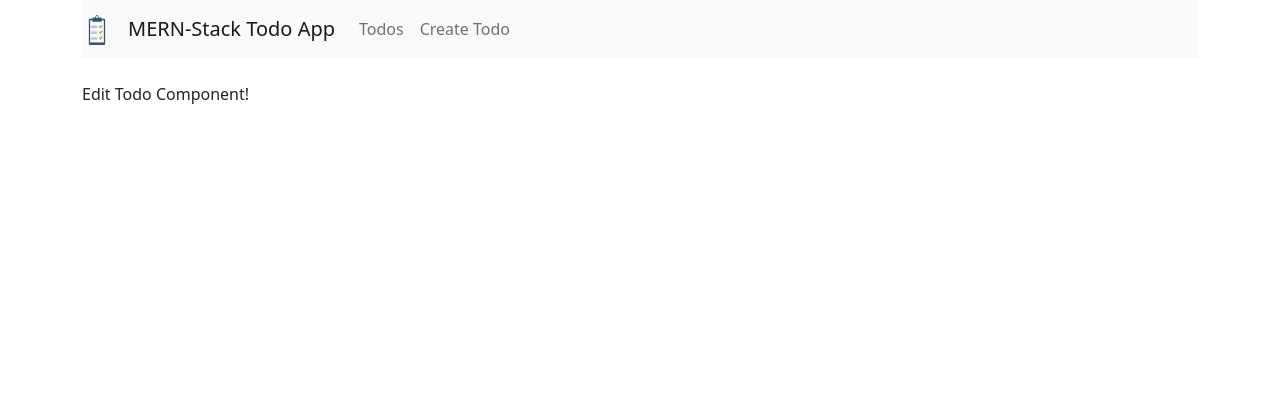
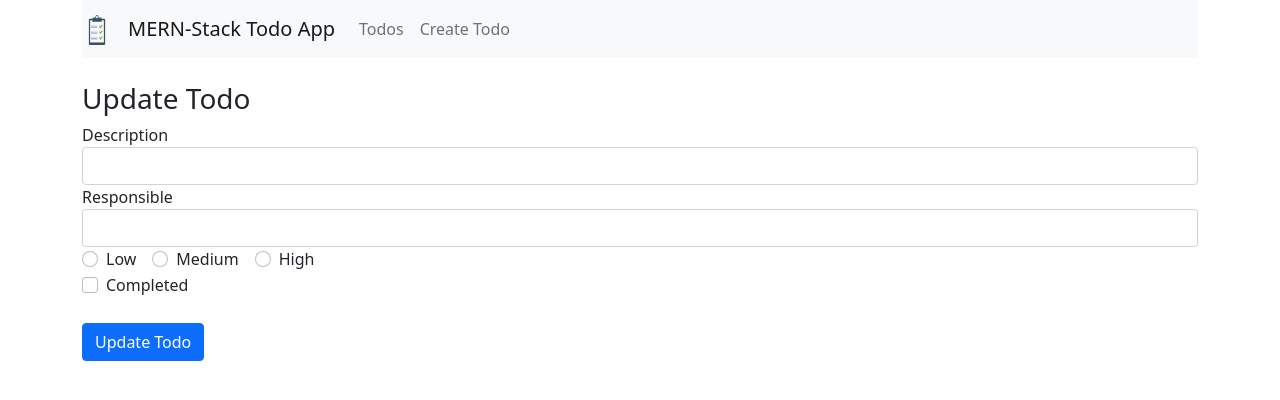
Before and after one commit to ANSummers/mern-todo, a React (Create React App) app: page /edit/1 in a window 1280 px wide. Shown: the top 400 px of the page. Built offline with nearby package versions, Linux system fonts and the light colour scheme; no server answers.

Commit message:
added logic for editing. Functionality complete

```diff
--- a/src/components/edit-todo.component.js
+++ b/src/components/edit-todo.component.js
@@ -1,9 +1,154 @@
 import React, {Component} from 'react';
+import axios from 'axios';
 export default class EditTodo extends Component {
+
+    constructor(props) {
+        super(props);
+
+        this.onChangeToDoDescription = this.onChangeToDoDescription.bind(this);
+        this.onChangeToDoResponsible = this.onChangeToDoResponsible.bind(this);
+        this.onChangeTodoPriority = this.onChangeTodoPriority.bind(this);
+        this.onChangeTodoCompleted = this.onChangeTodoCompleted.bind(this);
+        this.onSubmit = this.onSubmit.bind(this);
+
+        this.state = {
+            todo_description: '',
+            todo_responsible: '',
+            todo_priority: '',
+            todo_completed: false
+        }
+    }
+
+    componentDidMount() {
+        axios.get('http://localhost:4000/todos/'+this.props.match.params.id)
+            .then(response => {
+                this.setState({
+                    todo_description: response.data.todo_description,
+                    todo_responsible: response.data.todo_responsible,
+                    todo_priority: response.data.todo_priority,
+                    todo_completed: response.data.todo_completed
+                })
+            })
+            .catch(function(error) {
+                console.log(error)
+            })
+    }
+
+    onChangeToDoDescription(e) {
+        this.setState( {
+            todo_description: e.target.value
+        });
+    }
+
+    onChangeToDoResponsible(e) {
+        this.setState( {
+            todo_responsible: e.target.value
+        });
+    }
+
+    onChangeTodoPriority(e) {
+        this.setState({
+            todo_priority: e.target.value
+        });
+    }
+
+    onChangeTodoCompleted(e) {
+        this.setState({
+            todo_completed: !this.state.todo_completed
+        });
+    }
+
+    onSubmit(e) {
+        e.preventDefault();
+        const obj = {
+            todo_description: this.state.todo_description,
+            todo_responsible: this.state.todo_responsible,
+            todo_priority: this.state.todo_priority,
+            todo_completed: this.state.todo_completed
+        };
+        axios.post('http://localhost:4000/todos/update/'+this.props.match.params.id, obj)
+            .then(res => console.log(res.data));
+
+        this.props.history.push('/');
+    }
+
     render() {
         return (
         <div>
-            <p>Edit Todo Component!</p>
+            <h3>Update Todo</h3>
+            <form onSubmit={this.onSubmit}>
+                <div className="form-group">
+                    <label>Description</label>
+                    <input type="text"
+                           className="form-control"
+                           value={this.state.todo_description}
+                           onChange={this.onChangeToDoDescription}
+                           />
+                </div>
+                <div className="form-group">
+                    <label>Responsible</label>
+                    <input type="text"
+                           className="form-control"
+                           value={this.state.todo_responsible}
+                           onChange={this.onChangeToDoResponsible}
+                           />
+                </div>
+                 <div className="form-group">
+                    <div className="form-check form-check-inline">
+                        <input className="form-check-input"
+                               type="radio"
+                               name="priorityOptions"
+                               id="priorityLow"
+                               value="Low"
+                               checked={this.state.todo_priority==='Low'}
+                               onChange={this.onChangeTodoPriority}
+                               />
+                         <label className="form-check-label">Low</label>
+                    </div>
+
+
+                    <div className="form-check form-check-inline">
+                        <input className="form-check-input"
+                               type="radio"
+                               name="priorityOptions"
+                               id="priorityMedium"
+                               value="Medium"
+                               checked={this.state.todo_priority==='Medium'}
+                               onChange={this.onChangeTodoPriority}
+                               />
+                         <label className="form-check-label">Medium</label>
+                    </div>
+
+                    <div className="form-check form-check-inline">
+                        <input className="form-check-input"
+                               type="radio"
+                               name="priorityOptions"
+                               id="priorityHigh"
+                               value="High"
+                               checked={this.state.todo_priority==='High'}
+                               onChange={this.onChangeTodoPriority}
+                               />
+                         <label className="form-check-label">High</label>
+                    </div>
+                    <div className="form-check">
+                        <input  type="checkbox"
+                                className="form-check-input"
+                                id="completedCheckbox"
+                                name="completedCheckbox"
+                                onChange={this.onChangeTodoCompleted}
+                                checked={this.state.todo_completed}
+                                value={this.state.todo_completed}
+                                />
+                                <label className="form-check-label" htmlFor="completedCheckbox">
+                                    Completed
+                                </label>
+                    </div>
+                    <br/>
+                    <div className="form-group">
+                        <input type="submit" value="Update Todo" className="btn btn-primary"/>
+                    </div>
+                </div>
+            </form>
         </div>
         )
     }
--- a/src/components/todos-list.component.js
+++ b/src/components/todos-list.component.js
@@ -4,9 +4,9 @@
 
 const Todo = props => (
     <tr>
-        <td>{props.todo.todo_description}</td>
-        <td>{props.todo.todo_responsible}</td>
-        <td>{props.todo.todo_priority}</td>
+        <td className={props.todo.todo_completed ? 'completed' : ''}>{props.todo.todo_description}</td>
+        <td className={props.todo.todo_completed ? 'completed' : ''}>{props.todo.todo_responsible}</td>
+        <td className={props.todo.todo_completed ? 'completed' : ''}>{props.todo.todo_priority}</td>
         <td>
             <Link to={"/edit/"+props.todo._id}>Edit</Link>
         </td>
@@ -21,6 +21,16 @@
 
     componentDidMount() {
         axios.get('http://localhost:4000/todos/')
+            .then(response => {
+                this.setState({todos: response.data})
+            })
+            .catch(function (error) {
+                console.log(error);
+            })
+    }
+
+    componentDidUpdate() {
+         axios.get('http://localhost:4000/todos/')
             .then(response => {
                 this.setState({todos: response.data})
             })
--- a/src/index.css
+++ b/src/index.css
@@ -1,13 +1,17 @@
 body {
   margin: 0;
-  font-family: -apple-system, BlinkMacSystemFont, 'Segoe UI', 'Roboto', 'Oxygen',
-    'Ubuntu', 'Cantarell', 'Fira Sans', 'Droid Sans', 'Helvetica Neue',
+  font-family: -apple-system, BlinkMacSystemFont, "Segoe UI", "Roboto", "Oxygen",
+    "Ubuntu", "Cantarell", "Fira Sans", "Droid Sans", "Helvetica Neue",
     sans-serif;
   -webkit-font-smoothing: antialiased;
   -moz-osx-font-smoothing: grayscale;
 }
 
 code {
-  font-family: source-code-pro, Menlo, Monaco, Consolas, 'Courier New',
+  font-family: source-code-pro, Menlo, Monaco, Consolas, "Courier New",
     monospace;
 }
+
+.completed {
+  text-decoration: line-through;
+}
```
